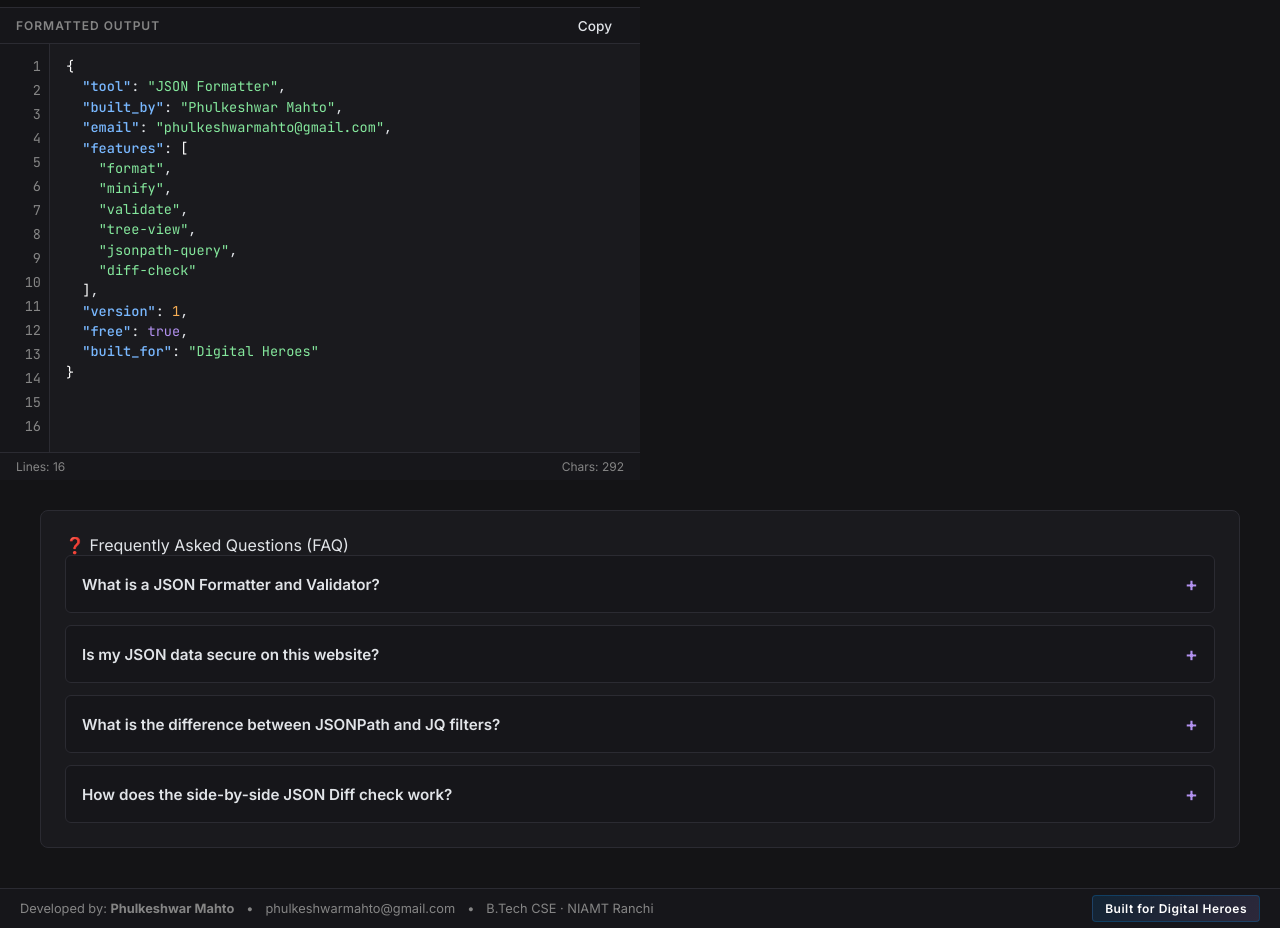
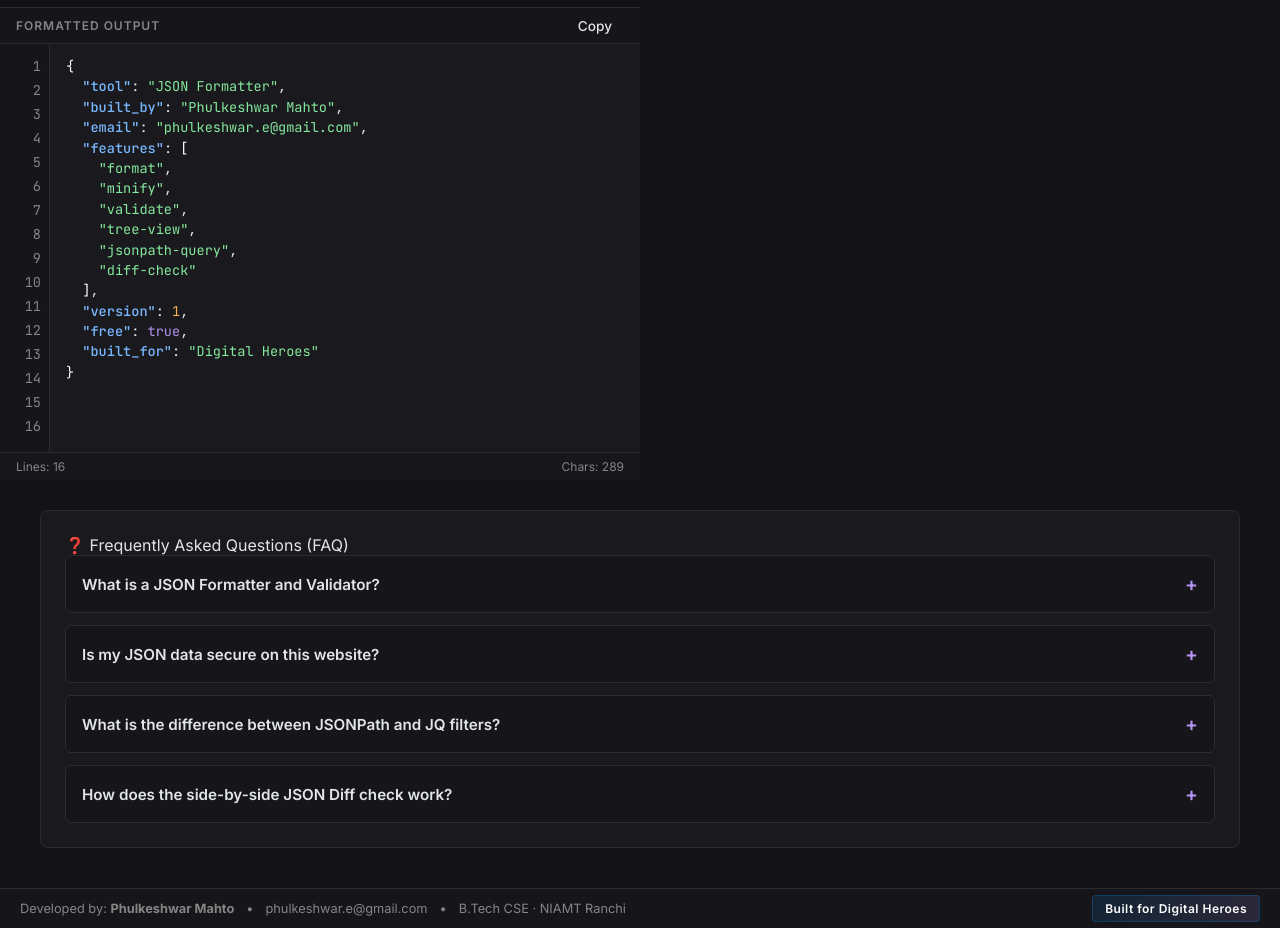
Before and after one commit to phulkeshwar/JSONformatter, a React (Vite) app: page / in a window 1280 px wide. Shown: the part 611-1539 px from the top of the page. Built offline with nearby package versions, Linux system fonts and the light colour scheme.

Commit message:
docs: update developer email address to phulkeshwar.e@gmail.com

```diff
--- a/src/App.tsx
+++ b/src/App.tsx
@@ -15,7 +15,7 @@
 const SAMPLE_JSON = `{
   "tool": "JSON Formatter",
   "built_by": "Phulkeshwar Mahto",
-  "email": "phulkeshwarmahto@gmail.com",
+  "email": "phulkeshwar.e@gmail.com",
   "features": [
     "format",
     "minify",
@@ -656,7 +656,7 @@
         <div className="author-info">
           <span>Developed by: <strong>Phulkeshwar Mahto</strong></span>
           <span>•</span>
-          <a href="mailto:phulkeshwarmahto@gmail.com">phulkeshwarmahto@gmail.com</a>
+          <a href="mailto:phulkeshwar.e@gmail.com">phulkeshwar.e@gmail.com</a>
           <span>•</span>
           <span>B.Tech CSE · NIAMT Ranchi</span>
         </div>
```
Also changed, not shown: 1 other file (tests, documents, lock files or other folders).
